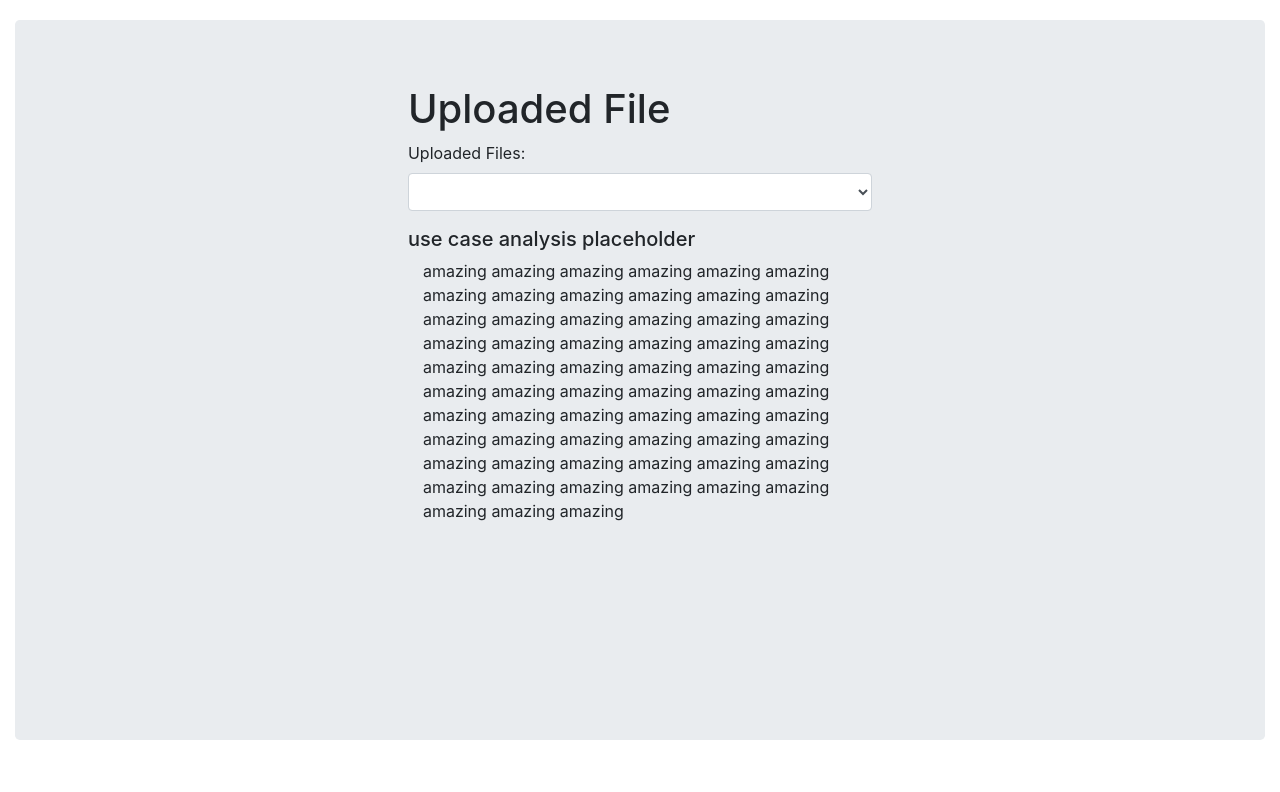
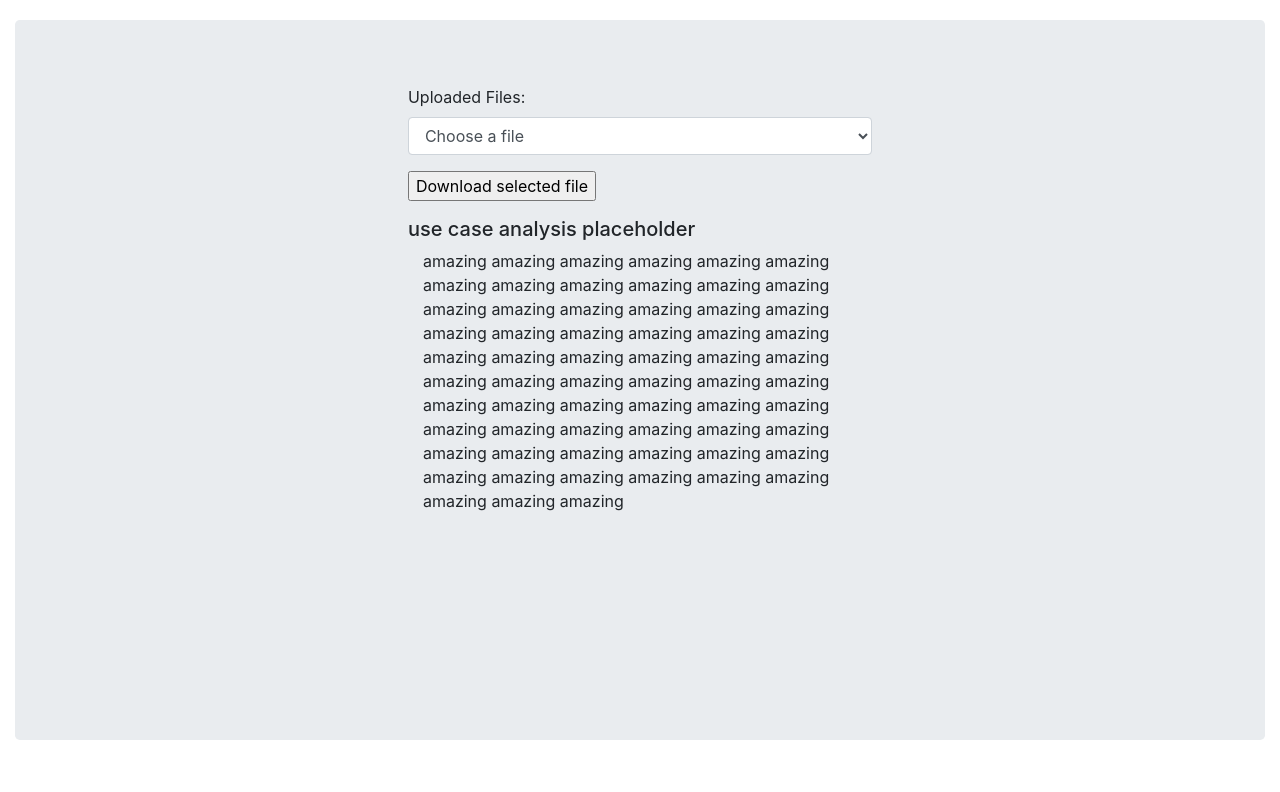
Before and after one commit to EeYiengZheng/LogAnalyzer, a Flask app: page /usecase in a window 1280 px wide. Shown: the part 56-848 px from the top of the page. Run offline with Flask 2, Linux system fonts and the light colour scheme; a user stored in the database is signed in; lists and menus that the app fills with data are empty; some libraries are stand-ins or nearby versions.

Commit message:
Allowed users to download their log files back

```diff
--- a/flaskfrontend/app/templates/base.html
+++ b/flaskfrontend/app/templates/base.html
@@ -149,6 +149,10 @@
             console.log('User signed out.');
         });
     }
+
+    {% block script_content %}
+        {# script_content goes here #}
+    {% endblock %}
 </script>
 
 </body>
--- a/flaskfrontend/app/templates/uploadedfiles.html
+++ b/flaskfrontend/app/templates/uploadedfiles.html
@@ -1,17 +1,30 @@
 {% extends "base.html" %}
 
+{% block script_content %}
+
+    $(document).ready(function(){
+        $('#sel1').change(function() {
+            $("#downloadLog").attr("action", "/uploads/" + $(this).find("option:selected").text());
+            $("#chooseAFile").prop('disabled', 'true');
+        });
+    });
+
+{% endblock %}
+
+
 {% block content %}
-    <h1>Uploaded File</h1>
+<form id="downloadLog" action="#">
     <div class="form-group">
         <label for="sel1">Uploaded Files:</label>
         <select class="form-control" id="sel1">
+            <option id="chooseAFile" class="disabled">Choose a file</option>
             {% for file in files %}
-                <option class="disabled">Choose a file</option>
                 <option>{{ file.filename}}</option>
             {% endfor %}
         </select>
-
     </div>
+  	<p><input type="submit" value="Download selected file"></p>
+</form>
     {% block uploaded %}
 
     {% endblock %}
--- a/flaskfrontend/app/views.py
+++ b/flaskfrontend/app/views.py
@@ -1,4 +1,4 @@
-from flask import render_template, flash, redirect, session, url_for, request, g
+from flask import render_template, flash, redirect, session, url_for, request, g, send_from_directory
 from flask_login import login_user, logout_user, current_user, login_required
 from app import app, db, lm, models
 from .models import User, Log
@@ -39,6 +39,16 @@ def upload_file():
         f = request.files['new_file']
         return file_save_seq(f)
     return
+
+
+
+@app.route('/uploads/<path:filename>', methods=['GET', 'POST'])
+def download(filename):
+    from config import UPLOAD_FOLDER
+    from os import path
+    userFolder = path.join(app.root_path, UPLOAD_FOLDER, str(current_user.id))
+    return send_from_directory(directory=userFolder, filename=filename)
+
 
 
 @app.route('/usecase')
```
